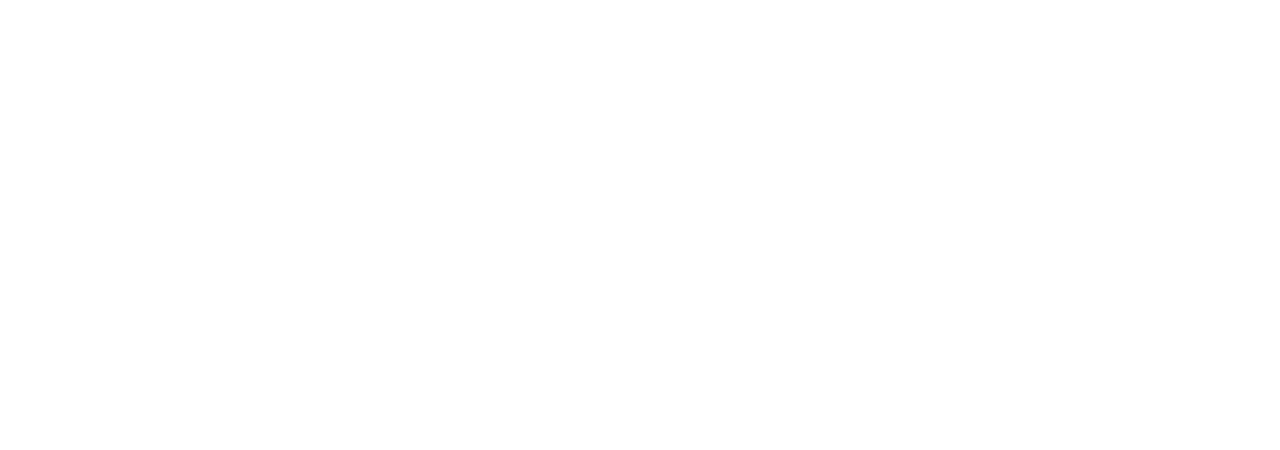
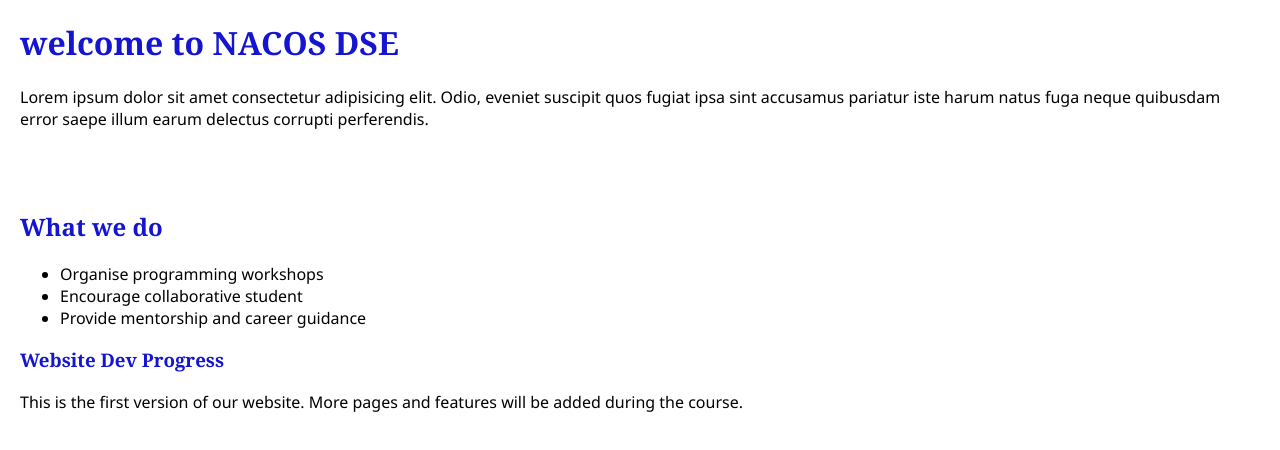
Before and after one commit to Zanyeddy/NACOS-DSE_16126, a plain HTML site: page nacos-dse-website/index.html in a window 1280 px wide. Drawn offline with Linux system fonts and the light colour scheme.

Commit message:
First code

```diff
--- a/nacos-dse-website/index.html
+++ b/nacos-dse-website/index.html
@@ -3,11 +3,58 @@
 <head>
     <meta charset="UTF-8">
     <meta name="viewport" content="width=device-width, initial-scale=1.0">
-    <title>Document</title>
+    <title>NACOS-DSE | HOME</title>
+    <style>
+        body {
+            font-family:'Segoe UI', Tahoma, Geneva, Verdana, sans-serif;
+            margin: 20px;
+            color: rgb(20, 20, 209);
+        }
+
+        h1 {
+            font-family: Cambria, Cochin, Georgia, Times, 'Times New Roman', serif;
+            color:  rgb(20, 20, 209);
+            font-weight: 700;
+        }
+        /*this is how to comment in css*/
+        h2 {
+            font-family: Cambria, Cochin, Georgia, Times, 'Times New Roman', serif;
+            color:  rgb(20, 20, 209);
+            font-weight: 650;
+        }
+        p {
+            color: rgb(0, 0, 0);
+        }
+        li{
+
+            color: black;
+        }
+
+        h3{
+            font-family: Cambria, Cochin, Georgia, Times, 'Times New Roman', serif;
+        }
+
+    </style>
 </head>
 <body>
 
-
+    <h1> welcome to NACOS DSE</h1>
+    <p class="first_ptag">Lorem ipsum dolor sit amet consectetur adipisicing elit.
+        Odio, eveniet suscipit quos fugiat ipsa sint accusamus pariatur iste
+        harum natus fuga neque quibusdam error saepe illum earum delectus corrupti perferendis.</p>
+    <br></br>
+    <h2>What we  do</h2>
+    <!--this is how to comment in html-->
+    <ul>
+        <li>Organise programming workshops</li>
+        <li>Encourage collaborative student</li>
+        <li>Provide mentorship and career guidance</li>
+    </ul>
+<h3>Website Dev Progress</h3>
+<p>
+    This is the first version of our website.
+    More pages and features will be added during the course.
+</p>
 
 </body>
 </html>
```
